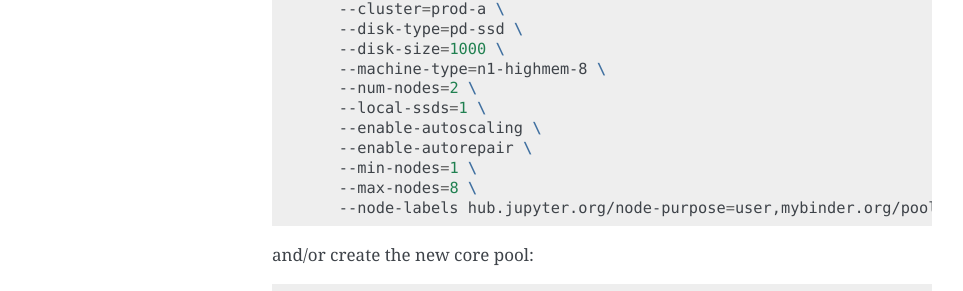
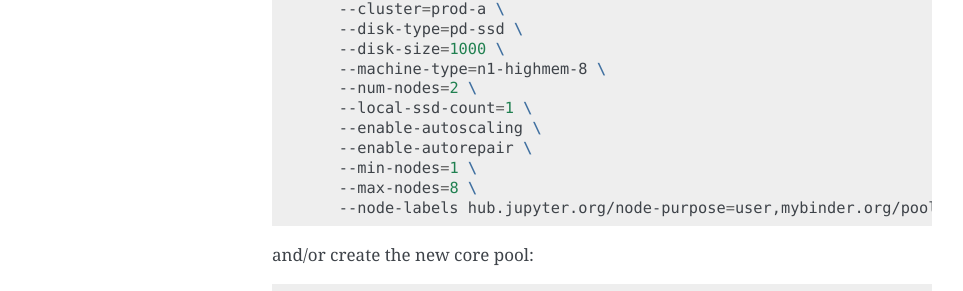
Before and after one commit to jupyterhub/mybinder.org-deploy, a Sphinx documentation site: the page built from docs/source/command_snippets.md, in a window 1280 px wide and 900 px high, scrolled down 2537 px. Shown: the part 161-452 px from the top of the window, without its empty margins (148-1111 px from the left). Built offline with Sphinx 7.4.7, drawn with Linux system fonts in a browser that asks for light colours.

Commit message:
local-ssd-count typo [ci skip]

```diff
--- a/docs/source/command_snippets.md
+++ b/docs/source/command_snippets.md
@@ -130,7 +130,7 @@ gcloud beta --project=binder-prod container node-pools create $new_pool \
     --disk-size=1000 \
     --machine-type=n1-highmem-8 \
     --num-nodes=2 \
-    --local-ssds=1 \
+    --local-ssd-count=1 \
     --enable-autoscaling \
     --enable-autorepair \
     --min-nodes=1 \
```
